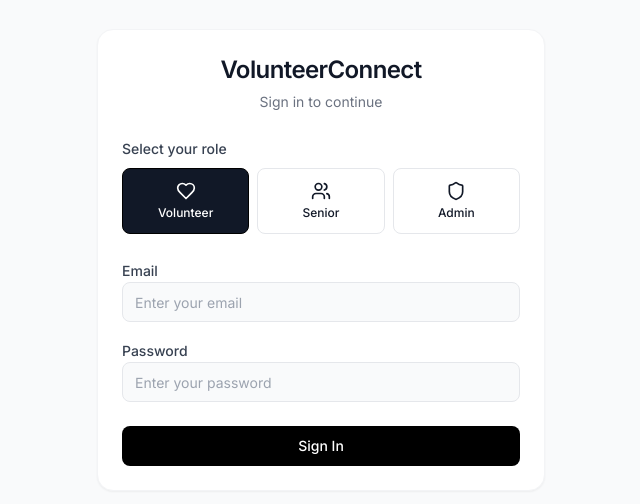
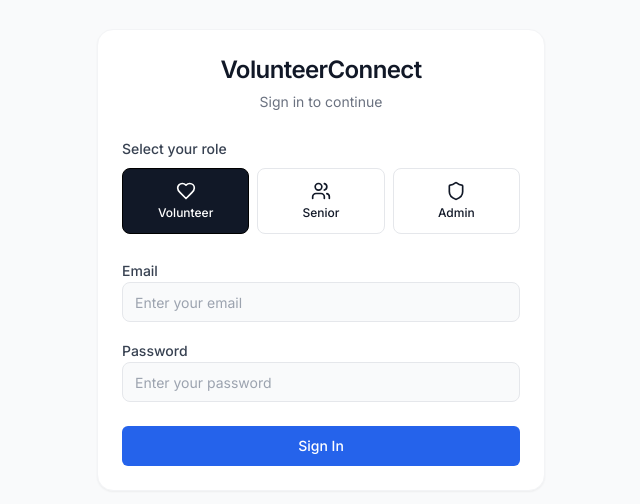
Before and after one commit to pouyali/ai-dev-team, a Next.js app: page / in a window 1280 px wide. Shown: the part 140-644 px from the top of the page, without its empty margins (319-959 px from the left). Built offline with nearby package versions, Linux system fonts and the light colour scheme.

Commit message:
Create Button component

```diff
--- a/src/components/ui/button.tsx
+++ b/src/components/ui/button.tsx
@@ -1,41 +1,42 @@
-import * as React from "react"
-import { cn } from "@/lib/utils"
+import * as React from "react";
+import { cn } from "@/lib/utils";
 
-export interface ButtonProps extends React.ButtonHTMLAttributes<HTMLButtonElement> {
-  variant?: "default" | "destructive" | "outline" | "secondary" | "ghost" | "link"
-  size?: "default" | "sm" | "lg" | "icon"
+export interface ButtonProps
+  extends React.ButtonHTMLAttributes<HTMLButtonElement> {
+  variant?: "default" | "destructive" | "outline" | "secondary" | "ghost" | "link";
+  size?: "default" | "sm" | "lg" | "icon";
 }
 
 const Button = React.forwardRef<HTMLButtonElement, ButtonProps>(
   ({ className, variant = "default", size = "default", ...props }, ref) => {
+    const baseStyles =
+      "inline-flex items-center justify-center rounded-md text-sm font-medium ring-offset-background transition-colors focus-visible:outline-none focus-visible:ring-2 focus-visible:ring-ring focus-visible:ring-offset-2 disabled:pointer-events-none disabled:opacity-50";
+
     const variants = {
-      default: "bg-black text-white hover:bg-gray-800",
-      destructive: "bg-red-500 text-white hover:bg-red-600",
-      outline: "border border-gray-300 bg-white hover:bg-gray-50 text-gray-900",
-      secondary: "bg-gray-100 text-gray-900 hover:bg-gray-200",
-      ghost: "hover:bg-gray-100 text-gray-900",
+      default: "bg-blue-600 text-white hover:bg-blue-700",
+      destructive: "bg-red-600 text-white hover:bg-red-700",
+      outline: "border border-gray-300 bg-transparent hover:bg-gray-100",
+      secondary: "bg-gray-200 text-gray-900 hover:bg-gray-300",
+      ghost: "hover:bg-gray-100",
       link: "text-blue-600 underline-offset-4 hover:underline",
-    }
+    };
+
     const sizes = {
-      default: "h-10 px-4 py-2 text-sm",
-      sm: "h-8 px-3 text-xs",
-      lg: "h-12 px-8 text-base",
+      default: "h-10 px-4 py-2",
+      sm: "h-9 rounded-md px-3",
+      lg: "h-11 rounded-md px-8",
       icon: "h-10 w-10",
-    }
+    };
+
     return (
       <button
+        className={cn(baseStyles, variants[variant], sizes[size], className)}
         ref={ref}
-        className={cn(
-          "inline-flex items-center justify-center rounded-lg font-medium transition-colors focus-visible:outline-none focus-visible:ring-2 focus-visible:ring-gray-400 disabled:opacity-50 disabled:pointer-events-none",
-          variants[variant],
-          sizes[size],
-          className
-        )}
         {...props}
       />
-    )
+    );
   }
-)
-Button.displayName = "Button"
+);
+Button.displayName = "Button";
 
-export { Button }
+export { Button };
```
